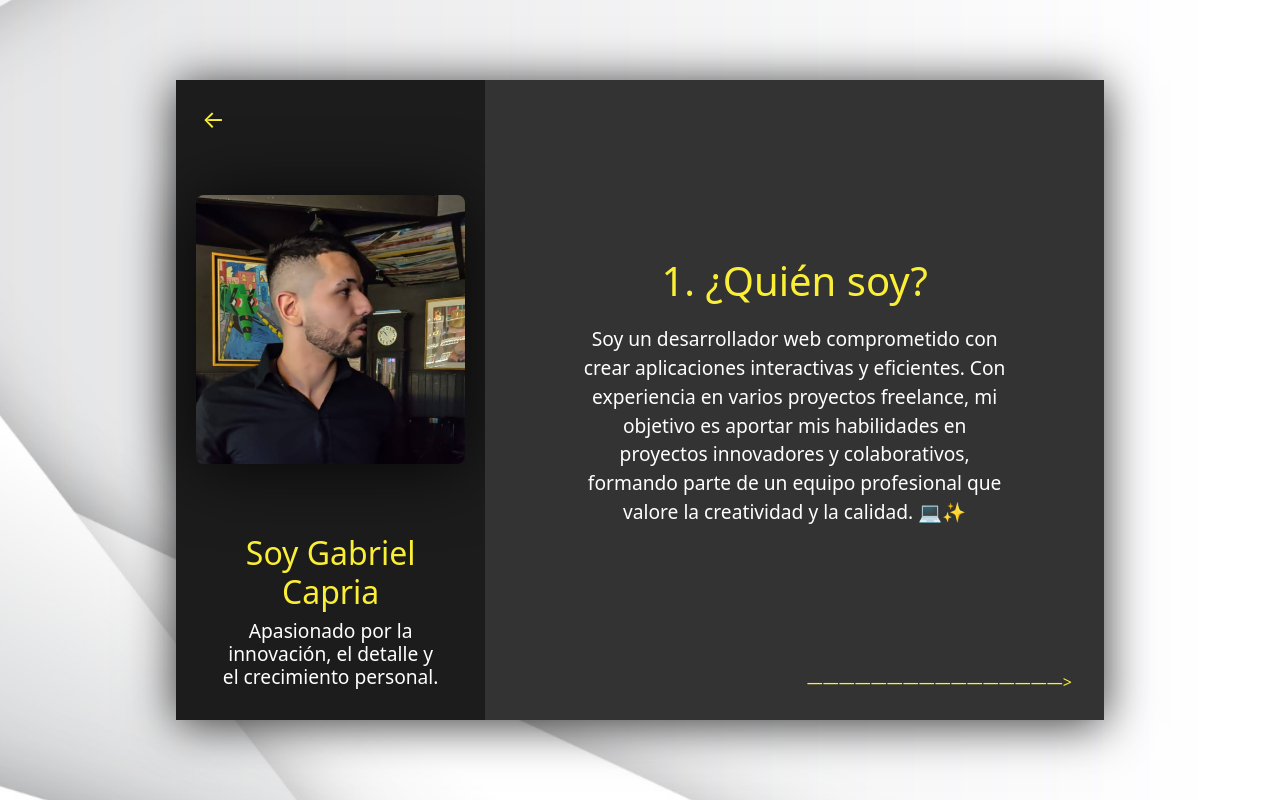
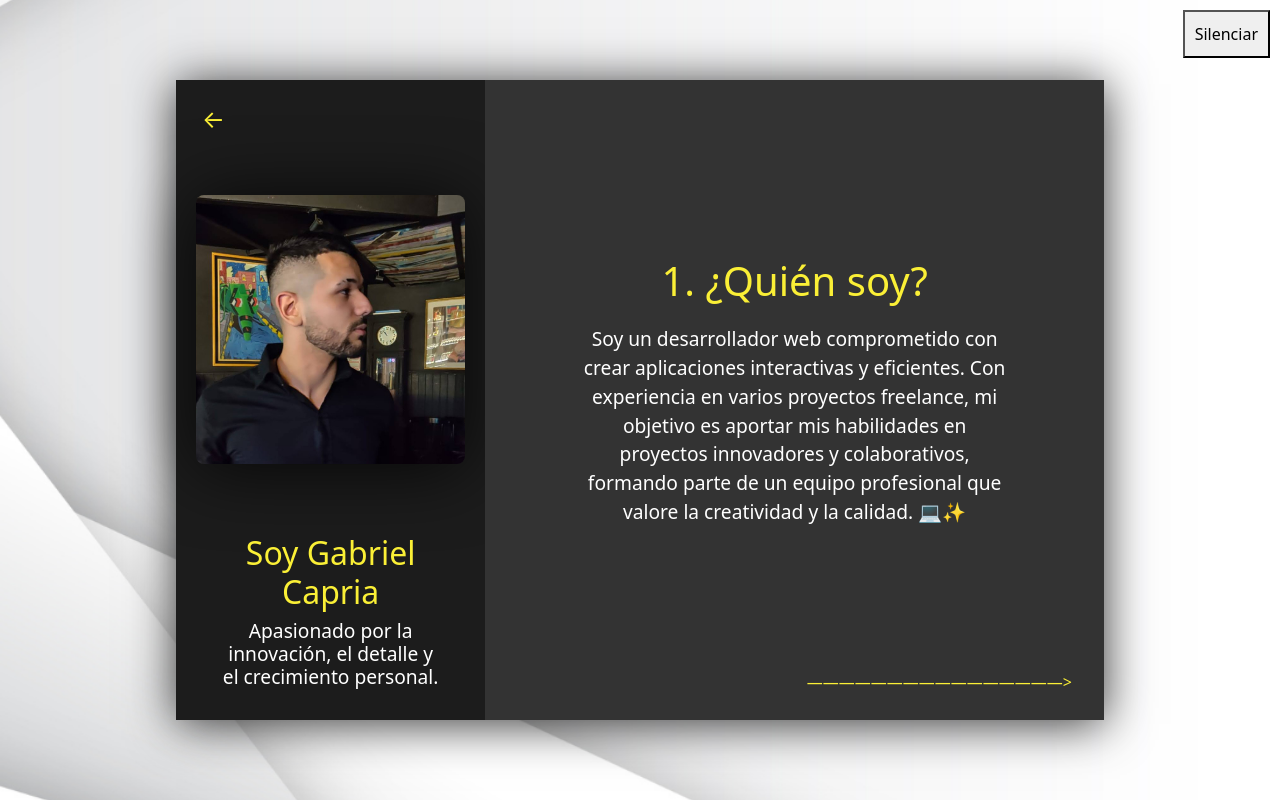
Before and after one commit to CapriaG/Mi-Portafolio, a React (Vite) app: page /about in a window 1280 px wide. Built offline with nearby package versions, Linux system fonts and the light colour scheme.

Commit message:
music background

```diff
--- a/src/App.jsx
+++ b/src/App.jsx
@@ -1,5 +1,6 @@
 import { BrowserRouter as Router, Route, Routes, useLocation } from 'react-router-dom';
 import { useEffect, useState } from 'react';
+import Music from "./components/Music";
 import HomePage from './components/HomePage';
 import Intro from './components/Intro';
 import Index from './components/Index';
@@ -28,6 +29,7 @@ function App() {
   return (
     <div className="d-flex justify-content-center align-items-center vh-100">
       <div className={`book-container ${fadeOut ? 'fade-out' : 'fade-in'}`}>
+      <Music />
         <Routes location={visiblePage}>
           <Route path="/" element={<HomePage />} />
           <Route path="/intro" element={<Intro />} />
--- /dev/null
+++ b/src/components/Music.jsx
@@ -0,0 +1,40 @@
+import { useState, useEffect, useRef } from 'react';
+
+function BackgroundMusic() {
+  const [isPlaying, setIsPlaying] = useState(true);
+  const audioRef = useRef(new Audio('../assets/backgroundMusic.mp3')); // Referencia al objeto de audio
+
+  useEffect(() => {
+    const audio = audioRef.current;
+    audio.loop = true;
+
+    // Reproduce la música al montar el componente
+    audio.play().catch((error) => console.log("Error al reproducir la música:", error));
+
+    // Detiene y reinicia la música al desmontar el componente
+    return () => {
+      audio.pause();
+      audio.currentTime = 0;
+    };
+  }, []);
+
+  const toggleMusic = () => {
+    const audio = audioRef.current;
+    if (isPlaying) {
+      audio.pause();
+    } else {
+      audio.play().catch((error) => console.log("Error al reproducir la música:", error));
+    }
+    setIsPlaying(!isPlaying);
+  };
+
+  return (
+    <div style={{ position: 'fixed', top: '10px', right: '10px', zIndex: 1000 }}>
+      <button onClick={toggleMusic} style={{ padding: '10px', fontSize: '16px' }}>
+        {isPlaying ? 'Silenciar' : 'Activar Música'}
+      </button>
+    </div>
+  );
+}
+
+export default BackgroundMusic;
--- a/src/main.jsx
+++ b/src/main.jsx
@@ -1,7 +1,7 @@
 import { StrictMode } from 'react'
 import { createRoot } from 'react-dom/client'
 import App from './App.jsx'
-import './index.css'
+import '../src/index.css';
 import 'bootstrap/dist/css/bootstrap.min.css';
 import 'bootstrap';
 
```
Also changed, not shown: 1 other file (tests, documents, lock files or other folders).
